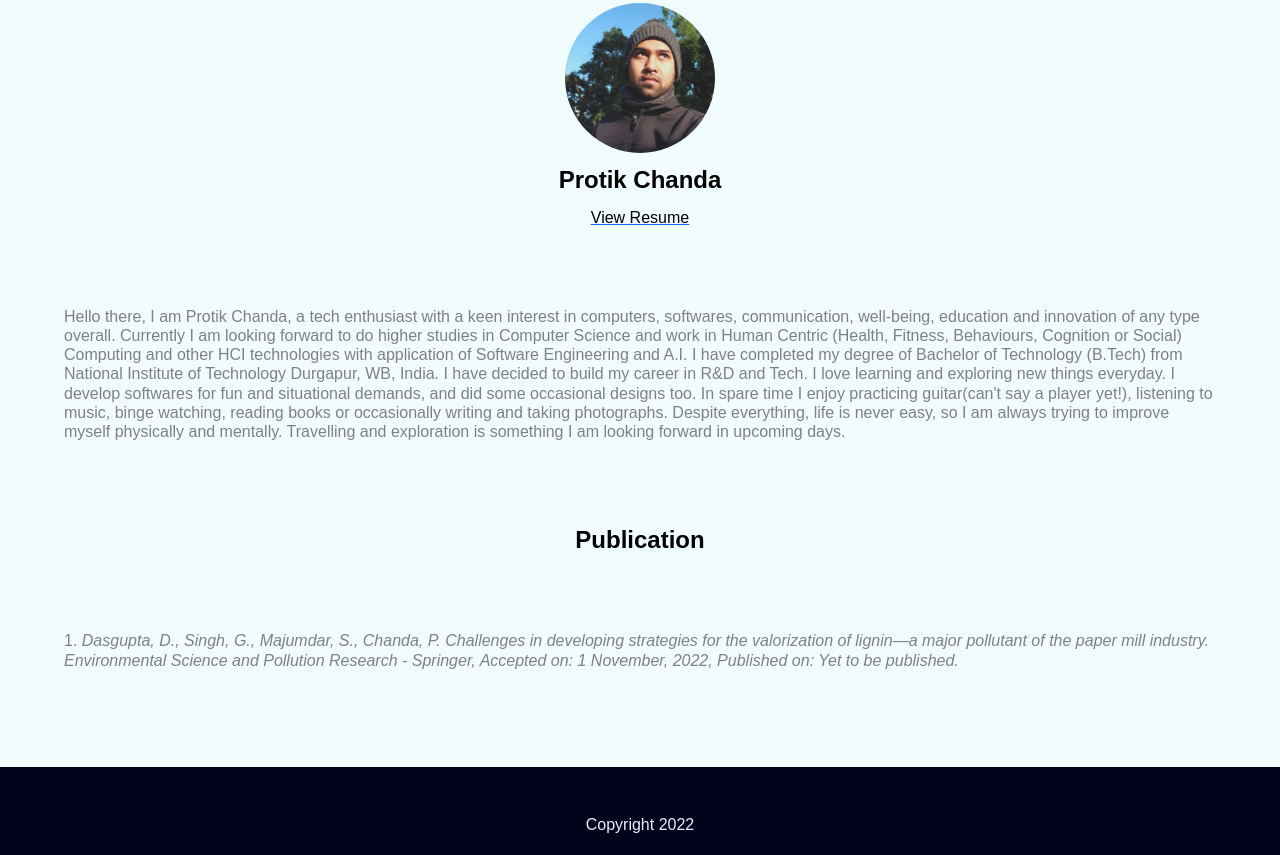
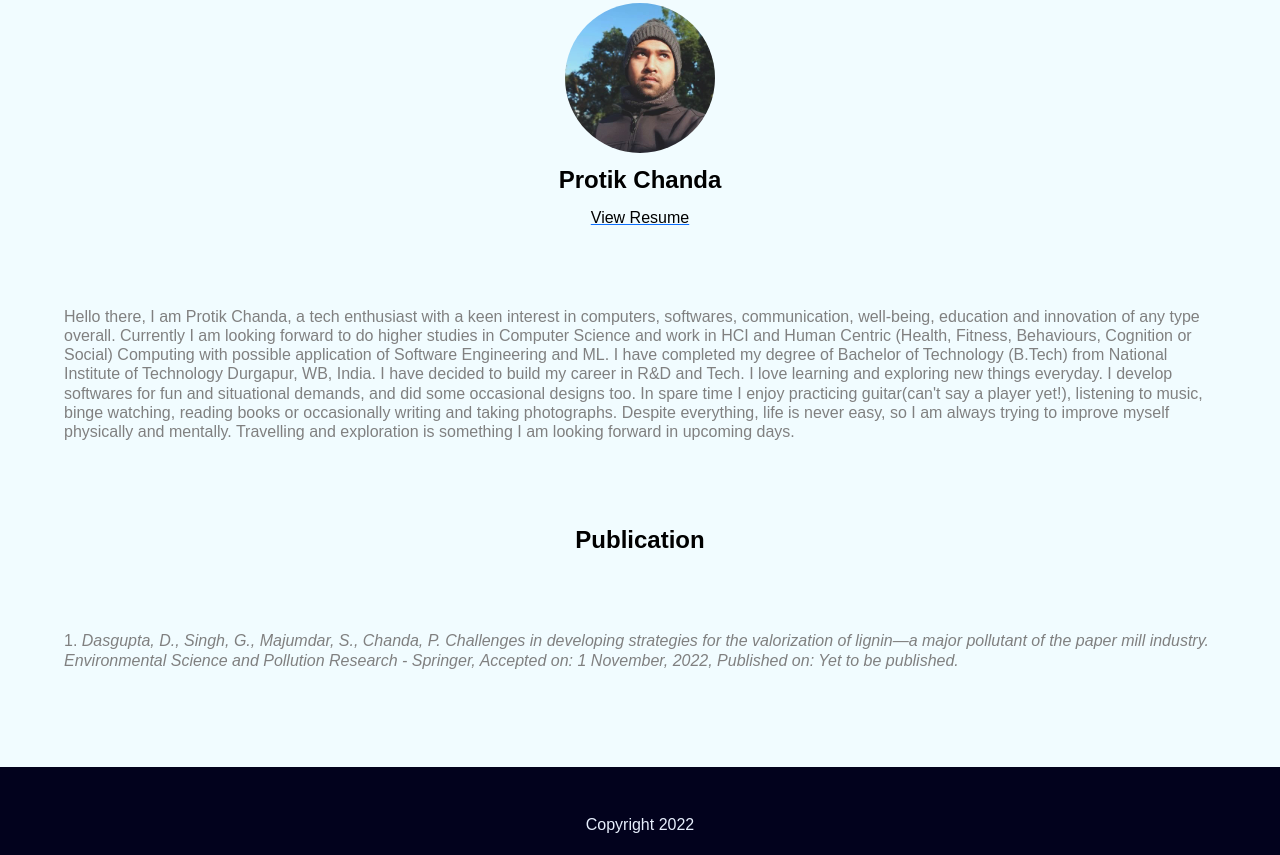
Before and after one commit to piedpipr/piedpipr.github.io, a Gatsby site: page / in a window 1280 px wide. Shown: the part 4849-5704 px from the top of the page. Built offline with nearby package versions, Linux system fonts and the light colour scheme; Gatsby itself is replaced by a stand-in of ours.

Commit message:
small update

```diff
--- a/src/components/index/About.js
+++ b/src/components/index/About.js
@@ -68,19 +68,19 @@ export default function About() {
         Hello there, I am Protik Chanda, a tech enthusiast with a keen interest
         in computers, softwares, communication, well-being, education and
         innovation of any type overall. Currently I am looking forward to do
-        higher studies in Computer Science and work in Human Centric (Health,
-        Fitness, Behaviours, Cognition or Social) Computing and other HCI
-        technologies with application of Software Engineering and A.I. I have
-        completed my degree of Bachelor of Technology (B.Tech) from National
-        Institute of Technology Durgapur, WB, India. I have decided to build my
-        career in R&D and Tech. I love learning and exploring new things
-        everyday. I develop softwares for fun and situational demands, and did
-        some occasional designs too. In spare time I enjoy practicing
-        guitar(can't say a player yet!), listening to music, binge watching,
-        reading books or occasionally writing and taking photographs. Despite
-        everything, life is never easy, so I am always trying to improve myself
-        physically and mentally. Travelling and exploration is something I am
-        looking forward in upcoming days.
+        higher studies in Computer Science and work in HCI and Human Centric
+        (Health, Fitness, Behaviours, Cognition or Social) Computing with
+        possible application of Software Engineering and ML. I have completed my
+        degree of Bachelor of Technology (B.Tech) from National Institute of
+        Technology Durgapur, WB, India. I have decided to build my career in R&D
+        and Tech. I love learning and exploring new things everyday. I develop
+        softwares for fun and situational demands, and did some occasional
+        designs too. In spare time I enjoy practicing guitar(can't say a player
+        yet!), listening to music, binge watching, reading books or occasionally
+        writing and taking photographs. Despite everything, life is never easy,
+        so I am always trying to improve myself physically and mentally.
+        Travelling and exploration is something I am looking forward in upcoming
+        days.
         {/* I am a learner first, I fell in love with web technology and books in my
         early years. Currently I am a fresh B.Tech graduate from National
         Institute of Technology Durgapur, India. I love developing websites and
```
